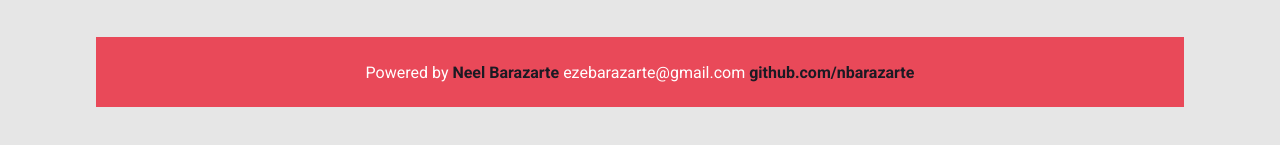
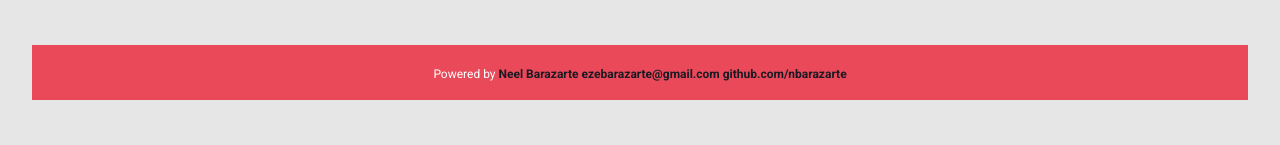
Before and after one commit to nbarazarte/e-commerceAcademlo, a plain HTML site: page index.html in a window 1280 px wide. Shown: the part 1252-1397 px from the top of the page. Drawn offline with nearby package versions, Linux system fonts and the light colour scheme.

Commit message:
cambio de tamano de letra en el powered by

```diff
--- a/assets/styles.css
+++ b/assets/styles.css
@@ -208,8 +208,8 @@ p {
 
 .autor {
     background-color: var(--primaryColor);
-    width: 85%;
-    height: 70px;
+    width: 95%;
+    height: 55px;
     display: flex;
     justify-content: center;
     align-items: center;
@@ -220,23 +220,11 @@ p {
     color:#FFFFFF;
     padding: 0.5rem;
     text-align: center;
+    font-size: 12px;
 }
 
 .autor strong {
     color:var(--tertiaryColorDark);
     font-weight: bold;
+    font-size: 12px;
 }
-
-
-
-/*
-.infoProduct {
-    position:relative;
-    top:-200px;
-    left:-40px;
-}
-
-    .card:nth-child(even) {
-        flex-direction: row-reverse;
-    }
-*/
--- a/index.html
+++ b/index.html
@@ -111,13 +111,18 @@
 
             <div class="autor">
                 <p>
-                    Powered by <strong> Neel Barazarte</strong> <a href="mailto:ezebarazarte@gmail.com">ezebarazarte@gmail.com</a>
+                    Powered by <strong> Neel Barazarte</strong>
+                    <a href="mailto:ezebarazarte@gmail.com">
+                        <strong>
+                            ezebarazarte@gmail.com
+                        </strong>
+                    </a>
 
-                        <a href="https://github.com/nbarazarte/e-commerceAcademlo">
-                            <strong>
-                                github.com/nbarazarte
-                            </strong>
-                        </a>
+                    <a href="https://github.com/nbarazarte/e-commerceAcademlo">
+                        <strong>
+                            github.com/nbarazarte
+                        </strong>
+                    </a>
 
                 </p>
 
```
